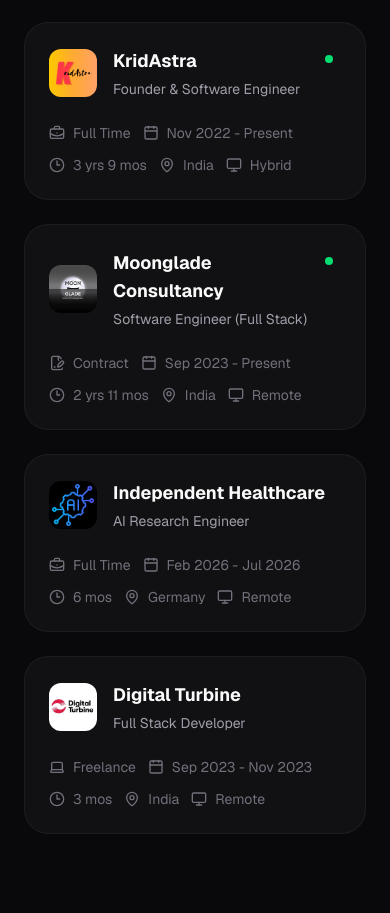
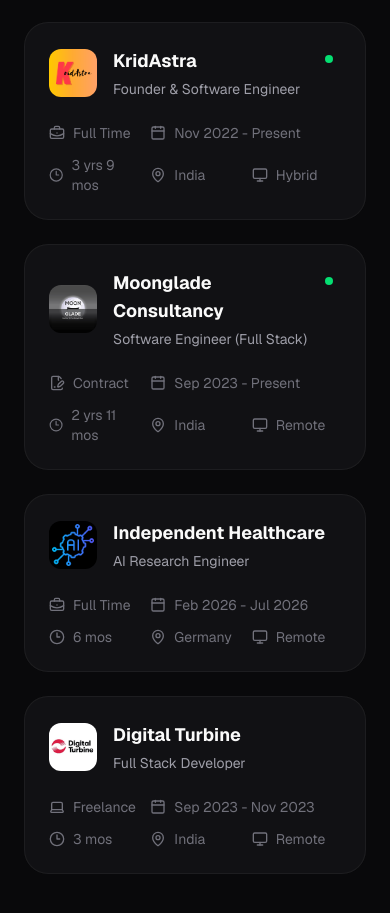
Before and after one commit to devsiddhartha31/devsiddhartha31.github.io, a Next.js app: page / in a window 390 px wide. Shown: the part 4180-5093 px from the top of the page. Built offline with nearby package versions, Linux system fonts and the light colour scheme.

Commit message:
style(experience): improve mobile metadata layout

```diff
--- a/components/experience/ExperienceCard.tsx
+++ b/components/experience/ExperienceCard.tsx
@@ -170,14 +170,14 @@
       </div>
 
       {/* Duration and location */}
-      <div className="mt-6 flex flex-wrap items-center gap-3 md:gap-5 text-sm text-zinc-500">
+      <div className="mt-6 grid grid-cols-3 gap-3 text-sm text-zinc-500 md:flex md:flex-wrap md:items-center md:gap-5">
 
         <div className="flex items-center gap-2">
           <Icon size={16} />
           <span>{formatString(experience.employmentType)}</span>
         </div>
 
-        <div className="flex items-center gap-2">
+        <div className="col-span-2 flex items-center gap-2 md:col-auto">
           <Calendar size={16} />
           <span>{workDurationFormatted.durationRange}</span>
         </div>
```
